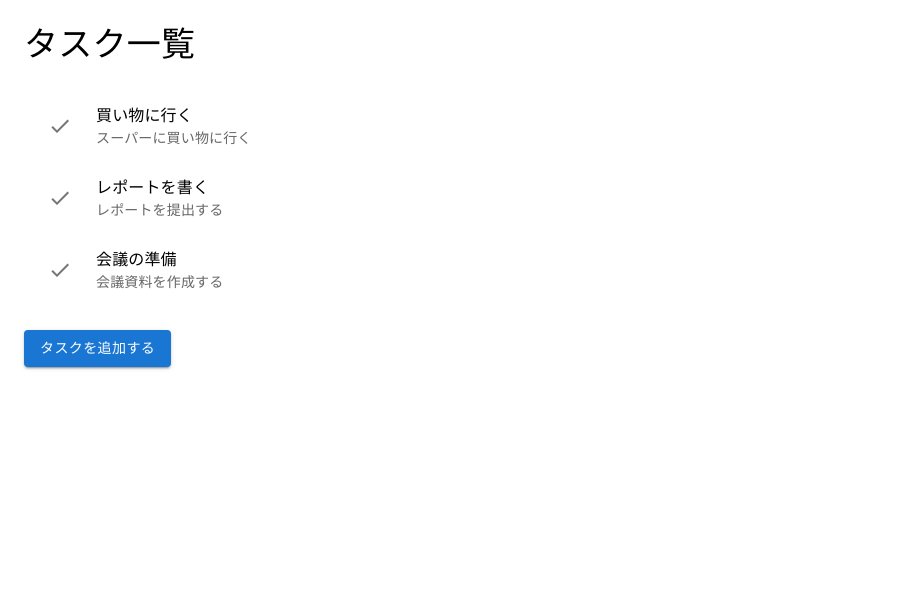
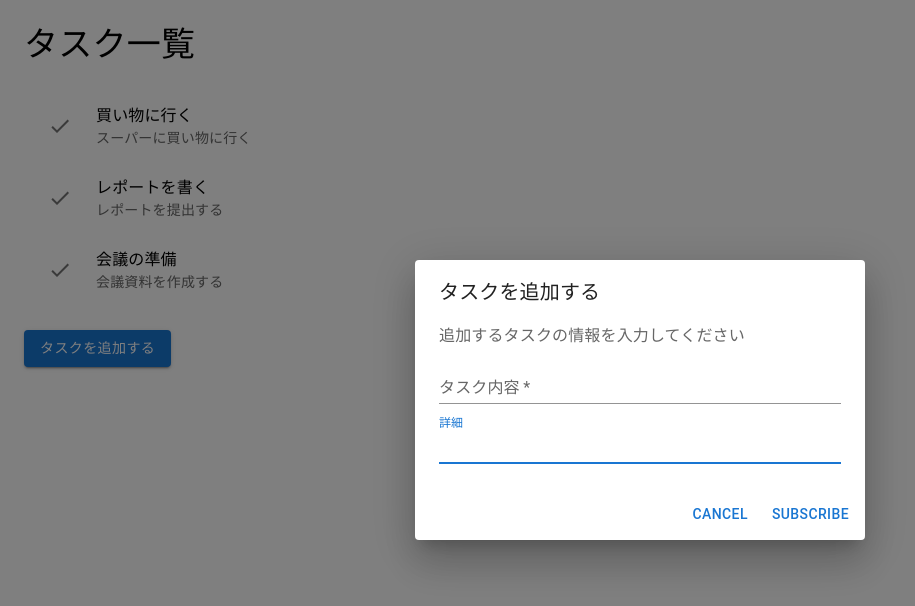
Before and after one commit to nakajima97/nextjs-simple-todo-app, a Next.js app: page /task in a window 1280 px wide. Both pictures are taken after a click on the button "タスクを追加する". Shown: the top 606 px of the page, without its empty margins (0-915 px from the left). Built offline with nearby package versions, Linux system fonts and the light colour scheme.

Commit message:
#5 タスク追加のモーダルを作成

```diff
--- /dev/null
+++ b/src/feature/components/CreateTaskDialog/index.tsx
@@ -0,0 +1,54 @@
+import { Button, Dialog, DialogActions, DialogContent, DialogContentText, DialogTitle, TextField } from "@mui/material";
+
+type Props = {
+  open: boolean;
+  handleClose: () => void;
+}
+
+export const CreateTaskDialog = ({open, handleClose}: Props) => {
+  return (
+    <Dialog
+        open={open}
+        onClose={handleClose}
+        PaperProps={{
+          component: 'form',
+          onSubmit: (event: React.FormEvent<HTMLFormElement>) => {
+            handleClose();
+          },
+        }}
+      >
+        <DialogTitle>タスクを追加する</DialogTitle>
+        <DialogContent>
+          <DialogContentText>
+            追加するタスクの情報を入力してください
+          </DialogContentText>
+          <TextField
+            autoFocus
+            required
+            margin="dense"
+            id="name"
+            name="name"
+            label="タスク内容"
+            type="text"
+            fullWidth
+            variant="standard"
+          />
+          <TextField
+            autoFocus
+            margin="dense"
+            id="description"
+            name="email"
+            label="詳細"
+            type="text"
+            fullWidth
+            multiline
+            variant="standard"
+          />
+        </DialogContent>
+        <DialogActions>
+          <Button onClick={handleClose}>Cancel</Button>
+          <Button type="submit">Subscribe</Button>
+        </DialogActions>
+      </Dialog>
+  )
+}
--- a/src/pages/task.tsx
+++ b/src/pages/task.tsx
@@ -1,16 +1,15 @@
 import DoneIcon from '@mui/icons-material/Done';
 import {
 	Button,
-	Checkbox,
 	Grid,
 	IconButton,
 	List,
 	ListItem,
 	ListItemText,
-	TextField,
 	Typography,
 } from '@mui/material';
 import React from 'react';
+import { CreateTaskDialog } from '@/feature/components/CreateTaskDialog';
 
 const tasks = [
 	{ id: 1, title: '買い物に行く', description: 'スーパーに買い物に行く' },
@@ -19,7 +18,12 @@ const tasks = [
 ];
 
 const TaskList = () => {
-	return (
+	const [open, setOpen] = React.useState(false);
+	const handleShowDialog = () => {
+		setOpen(true);
+	};
+
+	return (<>
 		<Grid container spacing={2} p={2}>
 			<Grid item xs={12}>
 				<Typography variant="h4">タスク一覧</Typography>
@@ -37,9 +41,11 @@ const TaskList = () => {
 				</List>
 			</Grid>
 			<Grid item xs={12}>
-				<Button variant="contained">タスクを追加する</Button>
+				<Button variant="contained" onClick={handleShowDialog}>タスクを追加する</Button>
 			</Grid>
 		</Grid>
+		<CreateTaskDialog open={open} handleClose={() => {setOpen(false)}} />
+		</>
 	);
 };
 
```
